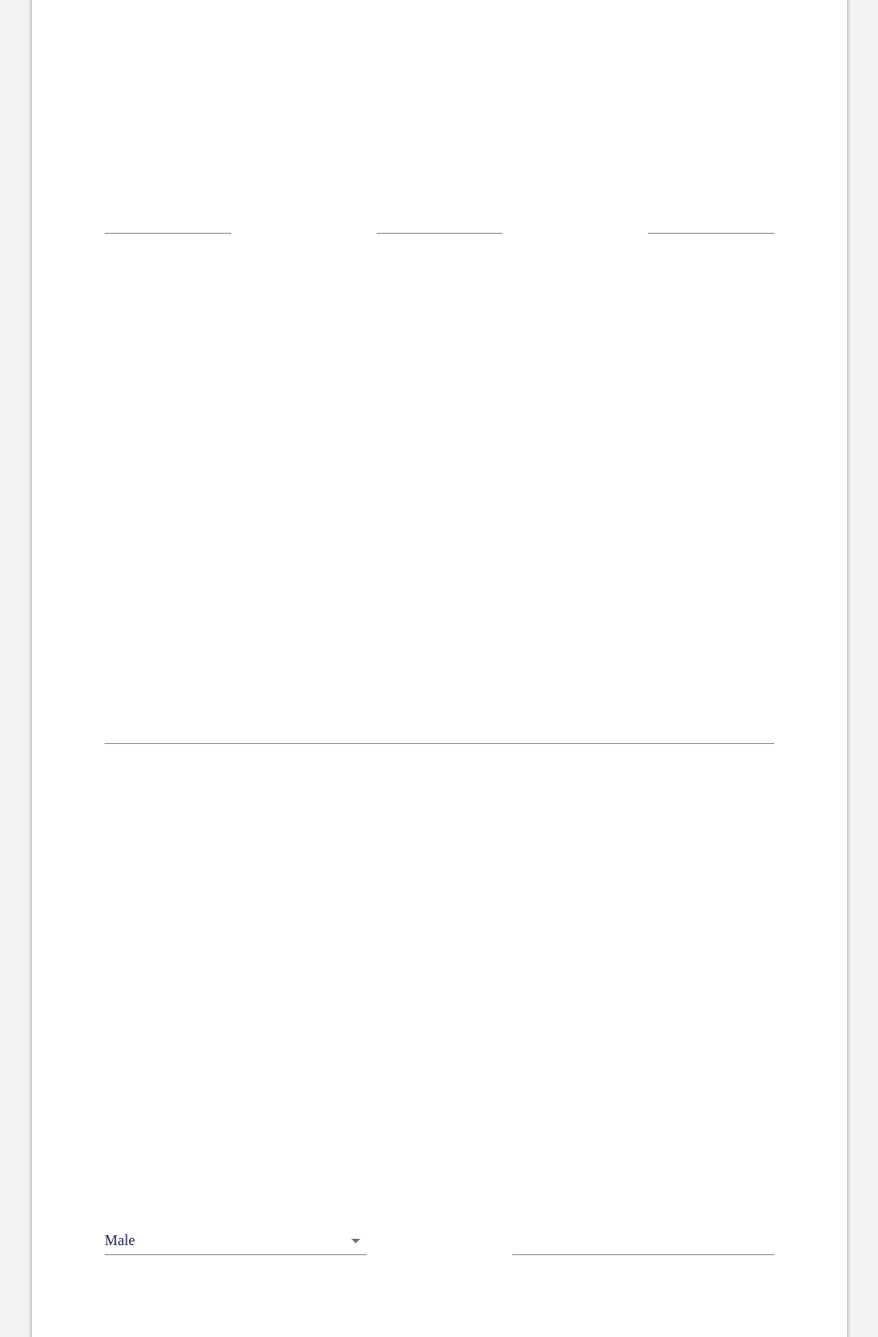
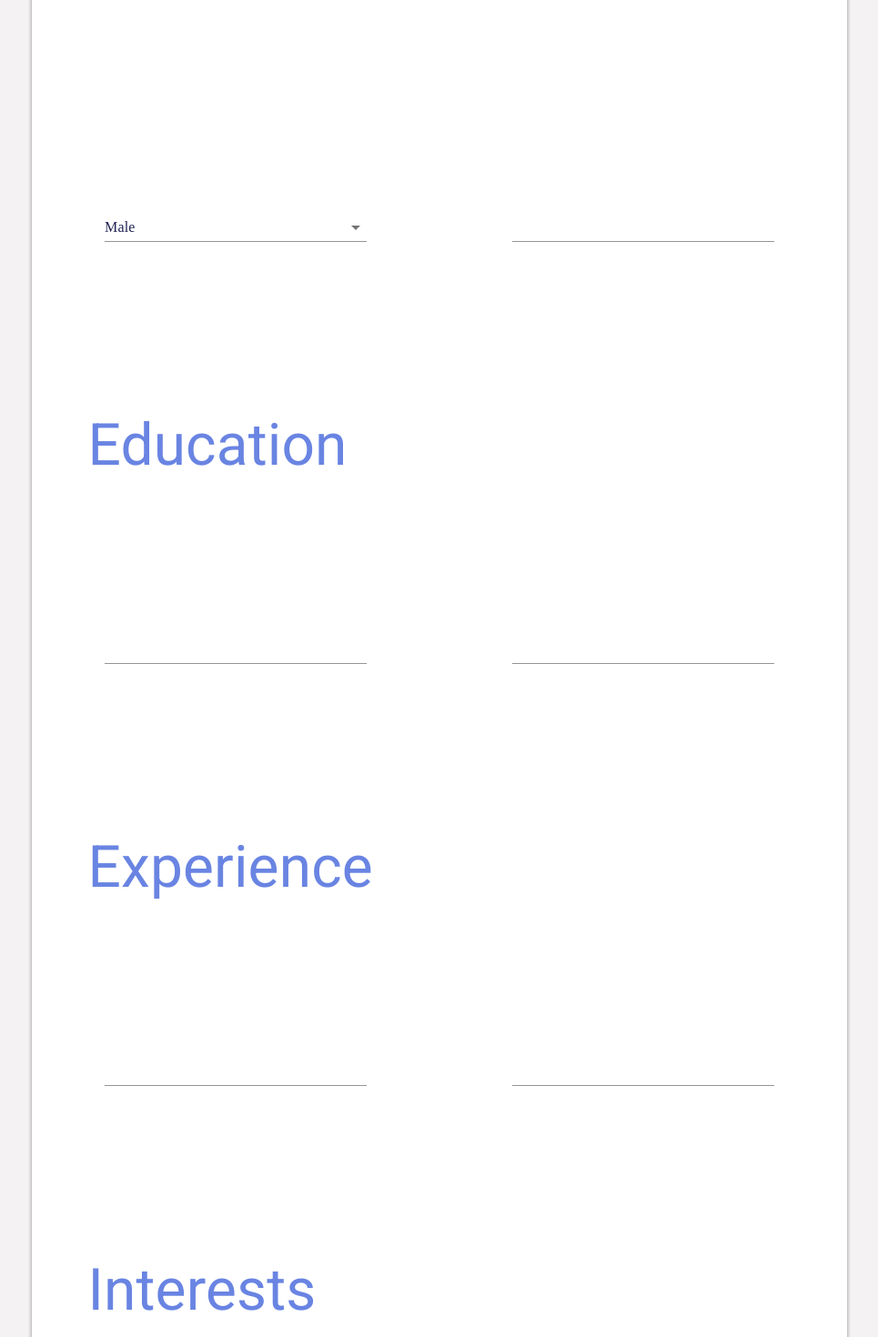
Before and after one commit to BoscoTin/COMP4021-Frontend, a Next.js app: page /signup in a window 1280 px wide. Shown: the part 1320-2790 px from the top of the page at 91% size, without its empty margins (157-1122 px from the left). Built offline with nearby package versions, Linux system fonts and the light colour scheme.

Commit message:
update 3 other part layout

```diff
--- a/pages/signup.js
+++ b/pages/signup.js
@@ -5,7 +5,7 @@ import clsx from "clsx";
 import TextField from "@material-ui/core/TextField";
 import MenuItem from "@material-ui/core/MenuItem";
 
-import FormDetails from "../src/components/demo/register_form";
+import {Basic, Education, Experience, Interests} from "../src/components/demo/register_form";
 
 const useStyles = makeStyles((theme) => ({
     root:{
@@ -48,7 +48,142 @@ const useStyles = makeStyles((theme) => ({
 
 }));
 
-function Background2(props){
+
+function FormInterestsPart(props){
+    const {classes} = props;
+    const [states, setStates] = React.useState({
+        firstName: "",
+        lastName: "",
+    });
+
+    const handleChange = (prop) => (event) => {
+        setStates({ ...states, [prop]: event.target.value });
+    };
+    return(
+        Interests.map((InterestInputs) => (
+            <Grid
+                item
+                key={InterestInputs.id}
+                xs={InterestInputs.columns}
+                className={classes.padding}
+            >
+                {InterestInputs.type === "text" && (
+                    <TextField
+                        fullWidth
+                        label={InterestInputs.label}
+                        onChange={handleChange(InterestInputs.id)}
+                        value={states[InterestInputs.id]}
+                    />
+                )}
+                {InterestInputs.type === "select" && (
+                    <TextField
+                        select
+                        fullWidth
+                        label={InterestInputs.label}
+                        onChange={handleChange(InterestInputs.id)}
+                        value={states[InterestInputs.id]}
+                    >
+                        {InterestInputs.select.map((val, index) => (
+                            <MenuItem key={val + index} value={index} children={val} />
+                        ))}
+                    </TextField>
+                )}
+            </Grid>
+        ))
+    );
+}
+
+function FormExperiencePart(props){
+    const {classes} = props;
+    const [states, setStates] = React.useState({
+        firstName: "",
+        lastName: "",
+    });
+
+    const handleChange = (prop) => (event) => {
+        setStates({ ...states, [prop]: event.target.value });
+    };
+
+    return(
+        Experience.map((ExperienceInputs) => (
+            <Grid
+                item
+                key={ExperienceInputs.id}
+                xs={ExperienceInputs.columns}
+                className={classes.padding}
+            >
+                {ExperienceInputs.type === "text" && (
+                    <TextField
+                        fullWidth
+                        label={ExperienceInputs.label}
+                        onChange={handleChange(ExperienceInputs.id)}
+                        value={states[ExperienceInputs.id]}
+                    />
+                )}
+                {ExperienceInputs.type === "select" && (
+                    <TextField
+                        select
+                        fullWidth
+                        label={ExperienceInputs.label}
+                        onChange={handleChange(ExperienceInputs.id)}
+                        value={states[ExperienceInputs.id]}
+                    >
+                        {ExperienceInputs.select.map((val, index) => (
+                            <MenuItem key={val + index} value={index} children={val} />
+                        ))}
+                    </TextField>
+                )}
+            </Grid>
+        ))
+    );
+}
+
+function FormEducationPart(props){
+    const {classes} = props;
+    const [states, setStates] = React.useState({
+        firstName: "",
+        lastName: "",
+    });
+
+    const handleChange = (prop) => (event) => {
+        setStates({ ...states, [prop]: event.target.value });
+    };
+
+    return(
+        Education.map((EducationInputs) => (
+            <Grid
+                item
+                key={EducationInputs.id}
+                xs={EducationInputs.columns}
+                className={classes.padding}
+            >
+                {EducationInputs.type === "text" && (
+                    <TextField
+                        fullWidth
+                        label={EducationInputs.label}
+                        onChange={handleChange(EducationInputs.id)}
+                        value={states[EducationInputs.id]}
+                    />
+                )}
+                {EducationInputs.type === "select" && (
+                    <TextField
+                        select
+                        fullWidth
+                        label={EducationInputs.label}
+                        onChange={handleChange(EducationInputs.id)}
+                        value={states[EducationInputs.id]}
+                    >
+                        {EducationInputs.select.map((val, index) => (
+                            <MenuItem key={val + index} value={index} children={val} />
+                        ))}
+                    </TextField>
+                )}
+            </Grid>
+        ))
+    )
+}
+
+function FormBasicPart(props){
     const {classes} = props;
     const [states, setStates] = React.useState({
         firstName: "",
@@ -66,7 +201,45 @@ function Background2(props){
     };
 
     return(
-        <Grid container className={classes.InputTextLayer}>
+        Basic.map((BasicInputs) => (
+                <Grid
+                    item
+                    key={BasicInputs.id}
+                    xs={BasicInputs.columns}
+                    className={classes.padding}
+                >
+                    {BasicInputs.type === "text" && (
+                        <TextField
+                            fullWidth
+                            label={BasicInputs.label}
+                            placeholder={BasicInputs.placeholder}
+                            onChange={handleChange(BasicInputs.id)}
+                            value={states[BasicInputs.id]}
+                        />
+                    )}
+                    {BasicInputs.type === "select" && (
+                        <TextField
+                            select
+                            fullWidth
+                            label={BasicInputs.label}
+                            onChange={handleChange(BasicInputs.id)}
+                            value={states[BasicInputs.id]}
+                        >
+                            {BasicInputs.select.map((val, index) => (
+                                <MenuItem key={val + index} value={index} children={val} />
+                            ))}
+                        </TextField>
+                    )}
+                </Grid>
+        ))
+    );
+}
+
+function Background2(props){
+    const {classes} = props;
+
+    function StyledBox(props){
+        return(
             <Grid item xs={12}>
                 <Box
                     className={classes.InputFieldTitle}
@@ -76,41 +249,23 @@ function Background2(props){
                     fontSize="64px"
                     lineHeight="75px"
                     color="#6984E2"
-                >
-                    Basic
-                </Box>
+                    {...props}/>
             </Grid>
+        );
+    }
+    return(
+        <Grid container className={classes.InputTextLayer}>
+            <StyledBox>Basic</StyledBox>
+            <FormBasicPart classes={classes}/>
 
-            {FormDetails.map((inputs) => (
-                <Grid
-                    item
-                    key={inputs.id}
-                    xs={inputs.columns}
-                    className={classes.padding}
-                >
-                    {inputs.type === "text" && (
-                        <TextField
-                            fullWidth
-                            label={inputs.label}
-                            onChange={handleChange(inputs.id)}
-                            value={states[inputs.id]}
-                        />
-                    )}
-                    {inputs.type === "select" && (
-                        <TextField
-                            select
-                            fullWidth
-                            label={inputs.label}
-                            onChange={handleChange(inputs.id)}
-                            value={states[inputs.id]}
-                        >
-                            {inputs.select.map((val, index) => (
-                                <MenuItem key={val + index} value={index} children={val} />
-                            ))}
-                        </TextField>
-                    )}
-                </Grid>
-            ))}
+            <StyledBox>Education</StyledBox>
+            <FormEducationPart classes={classes}/>
+
+            <StyledBox>Experience</StyledBox>
+            <FormExperiencePart classes={classes}/>
+
+            <StyledBox>Interests</StyledBox>
+            <FormInterestsPart classes={classes}/>
         </Grid>
     );
 }
--- a/src/components/demo/register_form.js
+++ b/src/components/demo/register_form.js
@@ -1,6 +1,7 @@
-const form_details = [
+const Basic = [
     {
         "label": "First Name",
+        "placeholder":"First Name",
         "id": "firstName",
         "columns": 6,
         "type": "text",
@@ -8,6 +9,7 @@ const form_details = [
     },
     {
         "label": "Last Name",
+        "placeholder":"Last Name",
         "id": "lastName",
         "columns": 6,
         "type": "text",
@@ -15,6 +17,7 @@ const form_details = [
     },
     {
         "label": "Phone Number",
+        "placeholder":"Phone Number",
         "id": "phoneNumber",
         "columns": 4,
         "type": "text",
@@ -22,6 +25,7 @@ const form_details = [
     },
     {
         "label": "Email",
+        "placeholder":"Phone Number",
         "id": "email",
         "columns": 4,
         "type": "text",
@@ -29,6 +33,7 @@ const form_details = [
     },
     {
         "label": "Website",
+        "placeholder":"Website",
         "id": "website",
         "columns": 4,
         "type": "text",
@@ -36,6 +41,7 @@ const form_details = [
     },
     {
         "label": "Address",
+        "placeholder":"Address",
         "id": "address",
         "columns": 12,
         "type": "text",
@@ -55,6 +61,7 @@ const form_details = [
     },
     {
         "label": "Birthday",
+        "placeholder":"Birthday",
         "id": "birthday",
         "columns": 6,
         "type": "text",
@@ -62,4 +69,55 @@ const form_details = [
     },
 ];
 
-export default form_details
+const Education = [
+    {
+        "label": "First Name",
+        "id": "firstName",
+        "columns": 6,
+        "type": "text",
+        "select": null,
+    },
+    {
+        "label": "Last Name",
+        "id": "lastName",
+        "columns": 6,
+        "type": "text",
+        "select": null,
+    },
+];
+
+const Experience = [
+    {
+        "label": "First Name",
+        "id": "firstName",
+        "columns": 6,
+        "type": "text",
+        "select": null,
+    },
+    {
+        "label": "Last Name",
+        "id": "lastName",
+        "columns": 6,
+        "type": "text",
+        "select": null,
+    },
+];
+
+const Interests = [
+    {
+        "label": "First Name",
+        "id": "firstName",
+        "columns": 6,
+        "type": "text",
+        "select": null,
+    },
+    {
+        "label": "Last Name",
+        "id": "lastName",
+        "columns": 6,
+        "type": "text",
+        "select": null,
+    },
+];
+
+export { Basic, Education, Experience, Interests}
```
